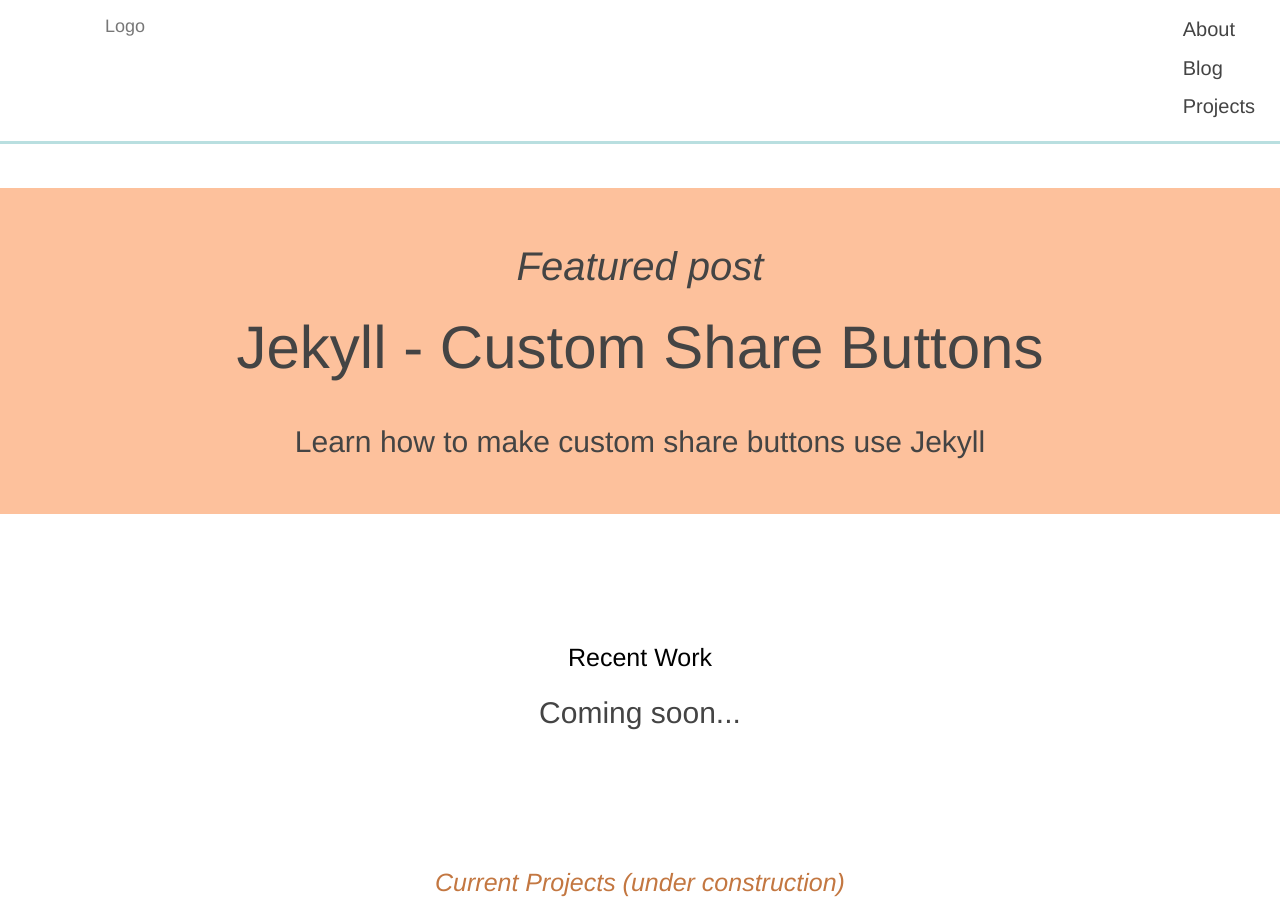
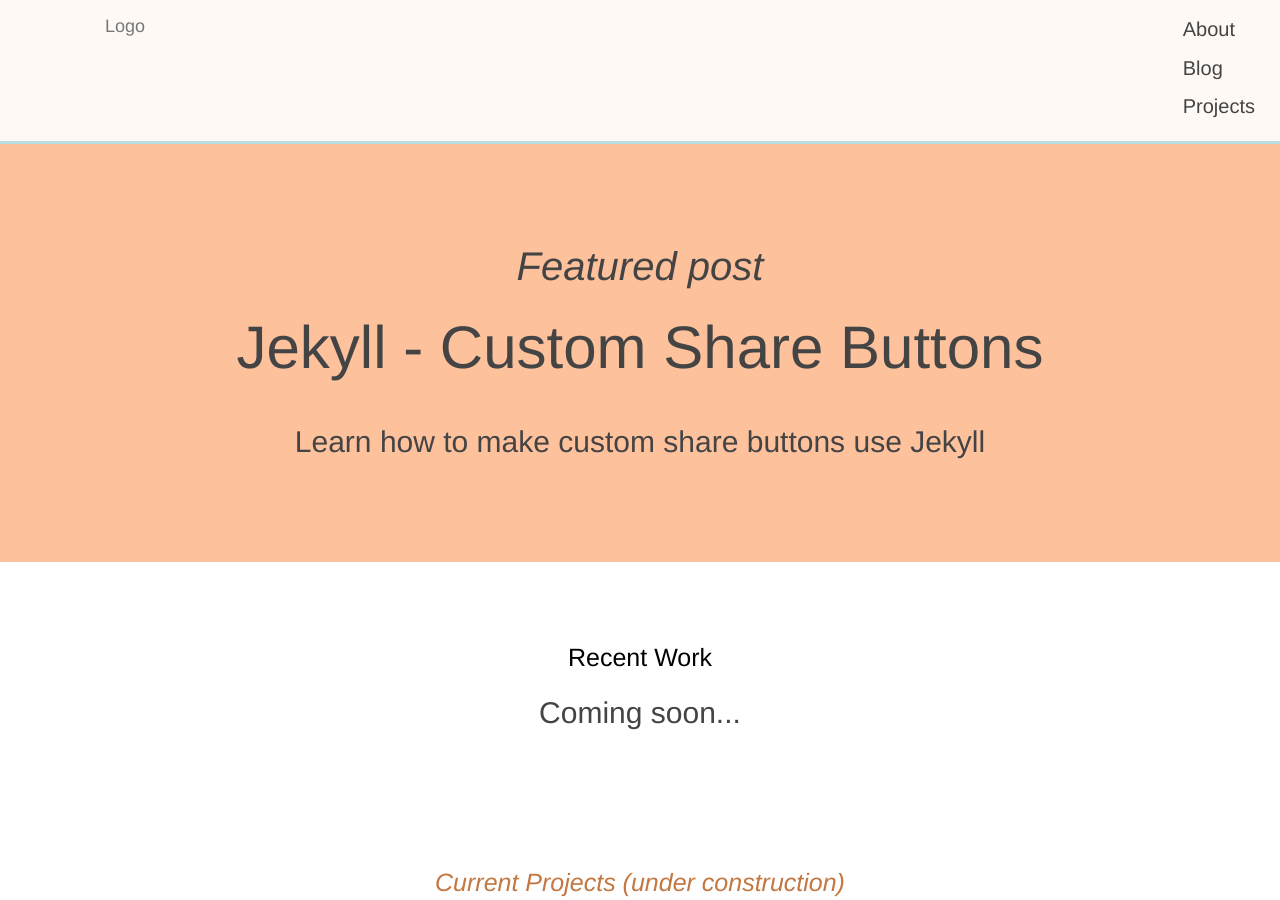
Before and after one commit to tomhohenstein/tomhohenstein.github.io, a Jekyll site: the page built from index.html, in a window 1280 px wide and 900 px high. Built offline with Jekyll 4.4.1, drawn with Linux system fonts in a browser that asks for light colours.

Commit message:
updates nav bar css
adds page.pattern css to pattern div
adds margin-top to .blog-wrapper on blog index
add margin-top to #body-wrapper on about page

```diff
--- a/_layouts/default.html
+++ b/_layouts/default.html
@@ -40,7 +40,6 @@
         </div>
       </div><!-- /.container-fluid -->
     </nav>
-    <div class="pattern {{ page.pattern }}"></div>
     <div id="body-wrapper">
     {{ content }}
     </div>
--- a/assets/css/pages/about.scss
+++ b/assets/css/pages/about.scss
@@ -12,7 +12,7 @@
 
 #body-wrapper {
 	max-width: 1000px;
-	margin: 0 auto;
+	margin: 150px auto 0;
 	padding: 0 2%;
 }
 
--- a/assets/css/pages/blog-list.scss
+++ b/assets/css/pages/blog-list.scss
@@ -5,6 +5,10 @@
 
 .blog-list {
 	padding: 0 0 10px 20px;
+}
+
+.blog-wrapper {
+	margin-top: 150px;
 }
 
 .blog-wrapper h1 {
--- a/index.html
+++ b/index.html
@@ -5,24 +5,27 @@
 pattern:
 javascript: carousel.swipe.js
 ---
-<div class="jumbotron" id="featured-post">
+
 {% for post in site.posts limit:1 %}
 	{% if post.featured %}
+	<div class="pattern {{ post.pattern }}"></div>
+	<div class="jumbotron {{ post.pattern }}" id="featured-post">
 		<script>
 			var linkElement = document.createElement("link");
 			linkElement.rel = "stylesheet";
 			linkElement.href = "{{ site.baseurl }}/assets/css/patterns/{{ post.pattern }}.css";
 			document.head.appendChild(linkElement);
 		</script>
-	<div class="container {{ post.pattern }}">
+		<div class="container">
 			<p>Featured post</p>
 			{% assign featuredcount = featuredcount | plus:'1' %}
 			<a href="{{ post.url }}" /><h2>{{ post.title }}</h2></a>
 			<p>{{ post.excerpt }}</p>
 		</div>
+	</div>
 	{% endif %}
 {% endfor %}
-</div>
+
 <div class="jumbotron" id="featured-project">
 	<div class="container">
 		<p>Recent Work</p>
```
Also changed, not shown: 13 other files. Lines whose indentation alone changed are shown as unchanged.
